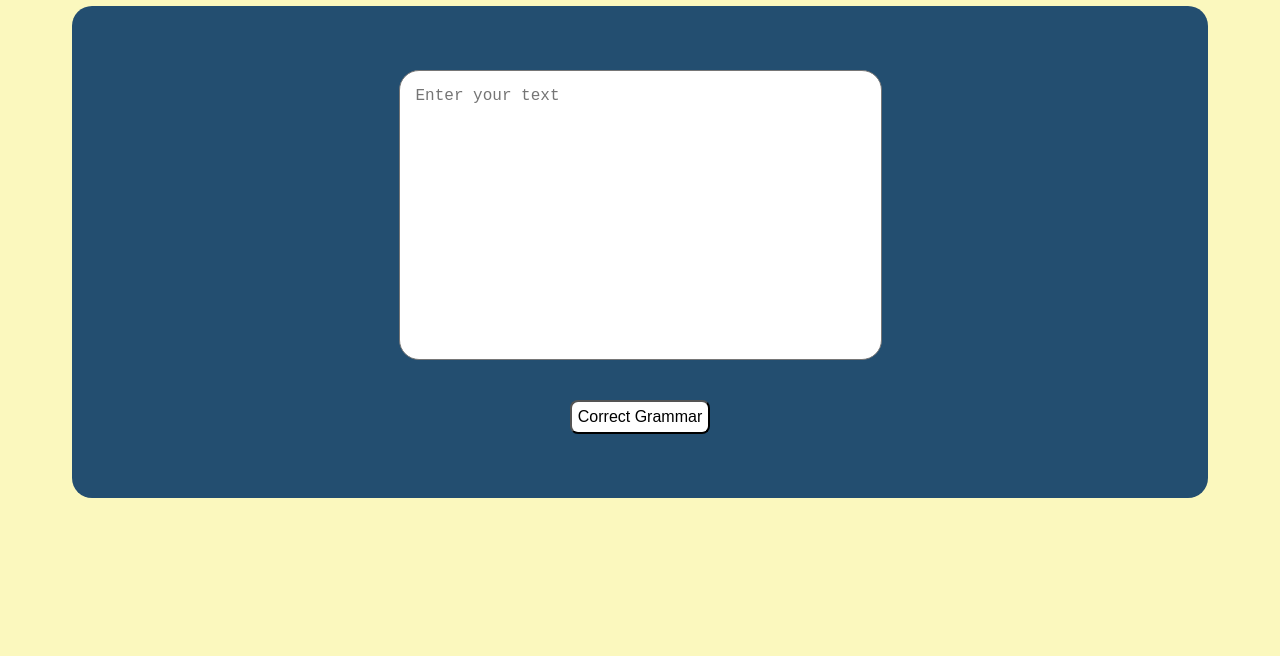
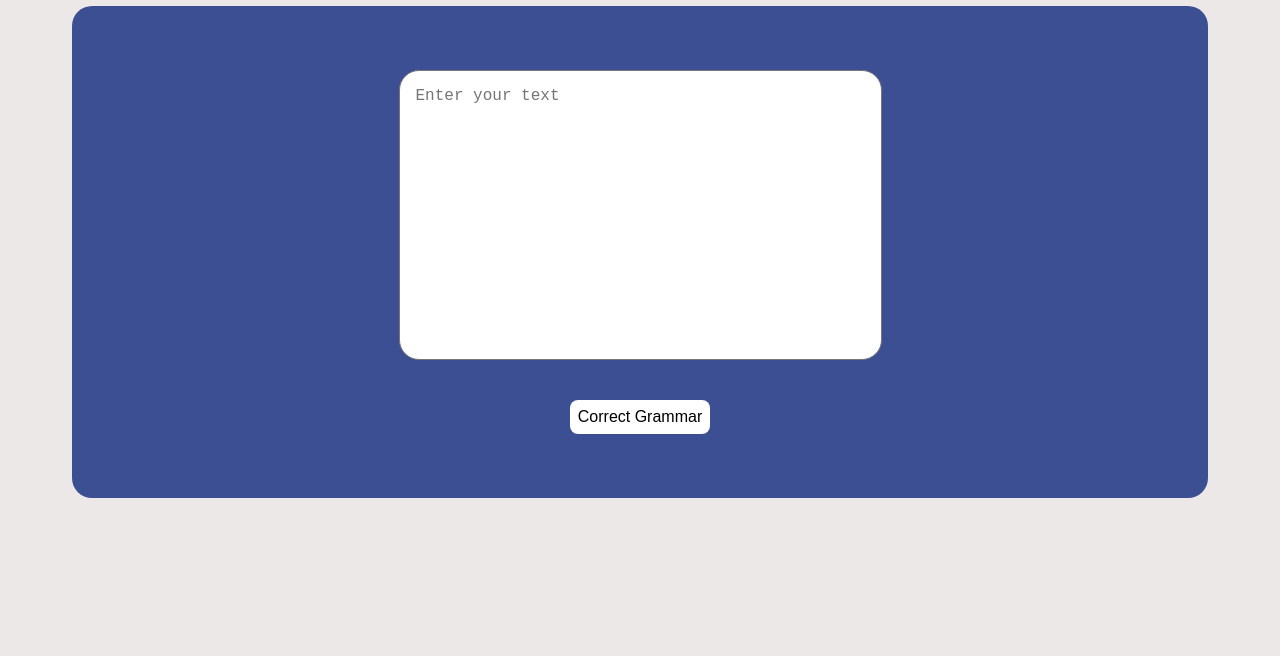
Before and after one commit to king1484/grammer-corrector, a plain HTML site: page index.html in a window 1280 px wide. Shown: the part 144-800 px from the top of the page. Drawn offline with nearby package versions, Linux system fonts and the light colour scheme.

Commit message:
Update style.css

```diff
--- a/style.css
+++ b/style.css
@@ -1,10 +1,6 @@
 :root{
-    background-color: #FBF8BE;
+    background-color: #ebe8e7;
     font-family: Cambria, Cochin, Georgia, Times, 'Times New Roman', serif;
-}
-
-body{
-    background-color: #FBF8BE!important;
 }
 
 .main{
@@ -22,7 +18,7 @@ h1{
 .box{
     height: auto;
     width: auto;
-    background-color: #234E70;
+    background-color: #3c4f92;
     border-radius: 20px;
     display: flex;
     flex-direction: row;
@@ -44,9 +40,10 @@ h1{
 
 #btn{
     background-color: white;
-    padding: 6px;
+    padding: 8px;
     border-radius: 8px;
     font-size: 16px;
+    border: none;
 }
 
 #btn:active{
@@ -77,6 +74,10 @@ h1{
     font-size: 18px;
     margin: 0;
     margin-top: 14px;
+}
+
+.output p:active{
+    transform: translateY(5px);
 }
 
 @media (max-width: 700px) {
```
